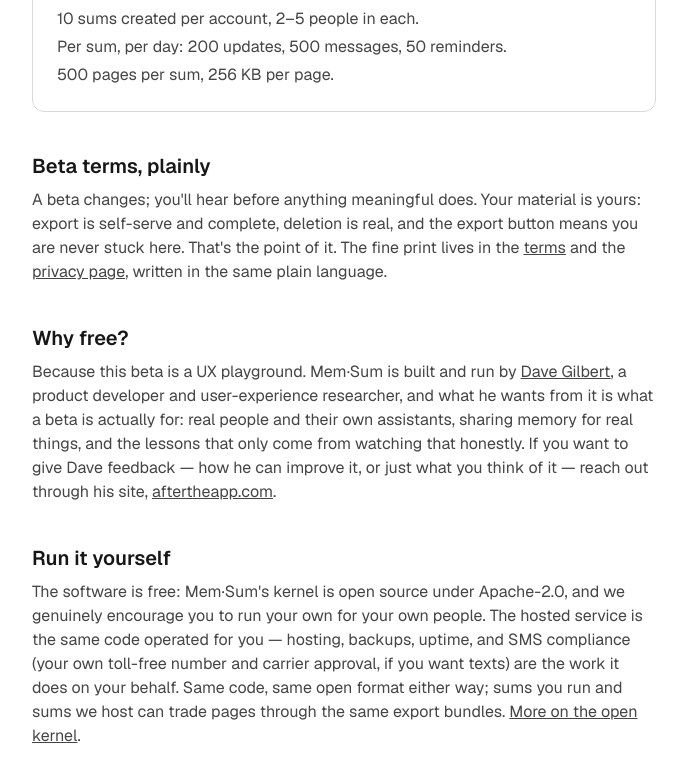
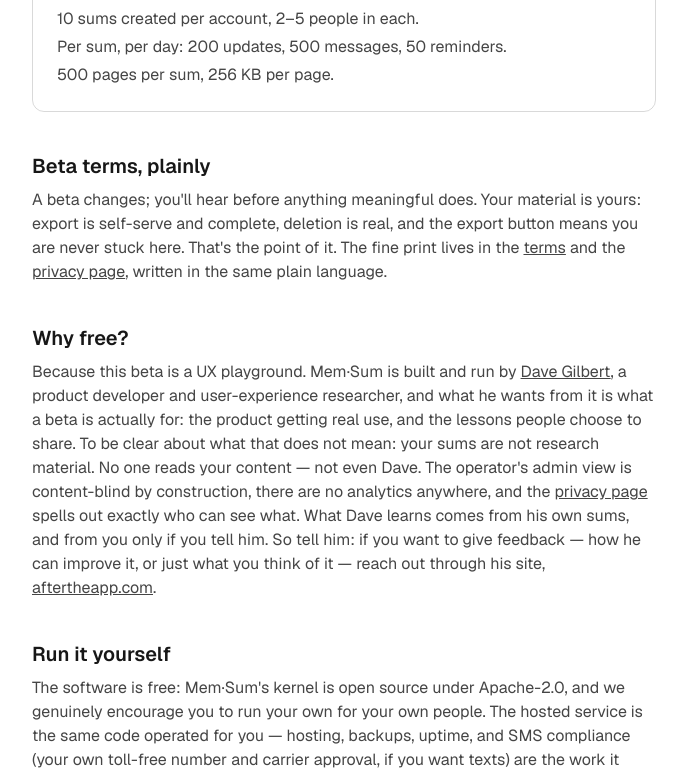
Before and after one commit to docgotham/memsum, a Next.js app in the folder dashboard/: page /beta in a window 1280 px wide. Shown: the part 491-1266 px from the top of the page, without its empty margins (296-983 px from the left). Built offline with nearby package versions, Linux system fonts and the light colour scheme; no server answers.

Commit message:
Your sums are not research material

```diff
--- a/dashboard/app/beta/page.tsx
+++ b/dashboard/app/beta/page.tsx
@@ -74,9 +74,16 @@
             Dave Gilbert
           </a>
           , a product developer and user-experience researcher, and what he wants from it is what a beta is
-          actually for: real people and their own assistants, sharing memory for real things, and the lessons
-          that only come from watching that honestly. If you want to give Dave feedback — how he can improve
-          it, or just what you think of it — reach out through his site,{" "}
+          actually for: the product getting real use, and the lessons people choose to share. To be clear
+          about what that does not mean: your sums are not research material. No one reads your content — not
+          even Dave. The operator&apos;s admin view is content-blind by construction, there are no analytics
+          anywhere, and the{" "}
+          <Link className="underline" href="/privacy">
+            privacy page
+          </Link>{" "}
+          spells out exactly who can see what. What Dave learns comes from his own sums, and from you only if
+          you tell him. So tell him: if you want to give feedback — how he can improve it, or just what you
+          think of it — reach out through his site,{" "}
           <a className="underline" href="https://aftertheapp.com/" rel="noopener" target="_blank">
             aftertheapp.com
           </a>
--- a/dashboard/app/terms/page.tsx
+++ b/dashboard/app/terms/page.tsx
@@ -77,7 +77,7 @@
           copies of anything you cannot afford to lose; you can request an export of your data at any time.
           Features and these terms may change — material changes will be posted here with a new effective date,
           and continued use after a change is acceptance. To the extent permitted by law, our liability is
-          limited to the amount you paid for the service, which during the beta is zero.
+          limited to the amount you have paid for the service — Mem·Sum is free, so that amount is zero.
         </p>
       </section>
 
```
Also changed, not shown: 1 other file (tests, documents, lock files or other folders).
